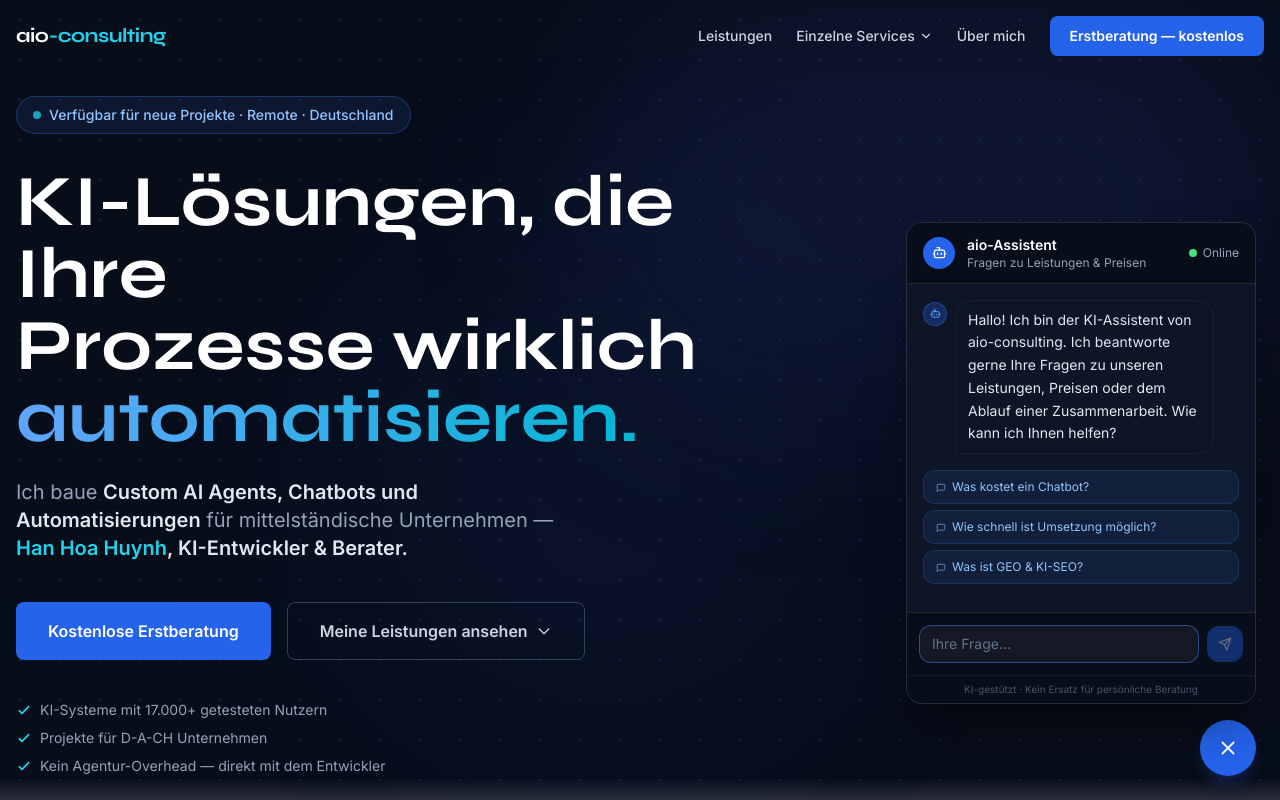
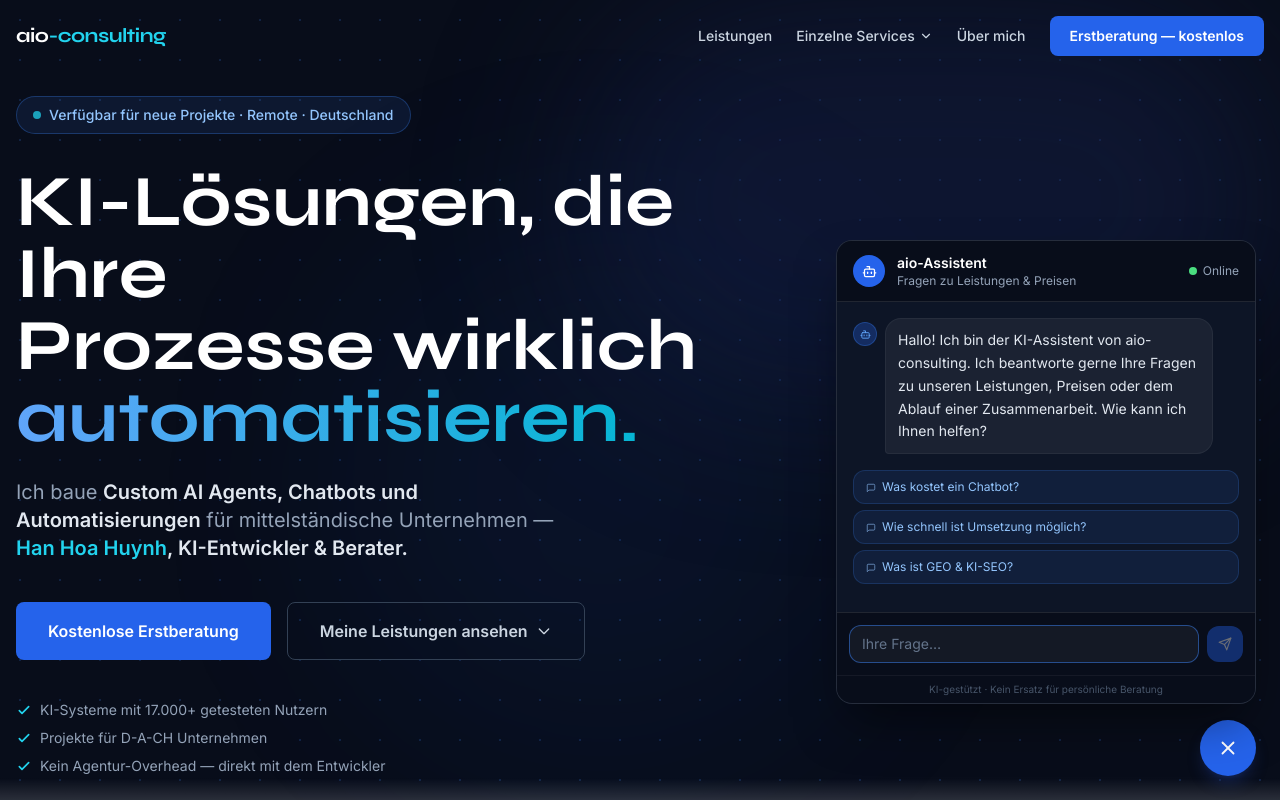
Before and after one commit to hanhoah/aio, a Next.js app: page / in a window 1280 px wide. Both pictures are taken after a click on the button "Chat öffnen". Shown: the top 800 px of the page. Built offline with nearby package versions, Linux system fonts and the light colour scheme.

Commit message:
Update: Automatischer Commit vor Deployment

```diff
--- a/components/layout/header.tsx
+++ b/components/layout/header.tsx
@@ -12,6 +12,7 @@ const Header = () => {
 
   useEffect(() => {
     const handleScroll = () => setIsScrolled(window.scrollY > 20)
+    handleScroll() // Initialen Scroll-Zustand sofort prüfen (wichtig nach HMR / Back-Navigation)
     window.addEventListener("scroll", handleScroll, { passive: true })
     return () => window.removeEventListener("scroll", handleScroll)
   }, [])
--- a/components/ui/chatbot.tsx
+++ b/components/ui/chatbot.tsx
@@ -20,7 +20,74 @@ const SUGGESTED_QUESTIONS = [
   "Was ist GEO & KI-SEO?",
 ];
 
+// --- Markdown Renderer ---
+
+function renderInline(text: string): React.ReactNode[] {
+  const parts = text.split(/(\*\*[^*]+\*\*|\*[^*]+\*|`[^`]+`)/);
+  return parts.map((part, i) => {
+    if (part.startsWith("**") && part.endsWith("**") && part.length > 4) {
+      return (
+        <strong key={i} className="font-semibold text-white">
+          {part.slice(2, -2)}
+        </strong>
+      );
+    }
+    if (part.startsWith("*") && part.endsWith("*") && part.length > 2) {
+      return <em key={i}>{part.slice(1, -1)}</em>;
+    }
+    if (part.startsWith("`") && part.endsWith("`") && part.length > 2) {
+      return (
+        <code key={i} className="bg-white/10 px-1 rounded text-xs font-mono">
+          {part.slice(1, -1)}
+        </code>
+      );
+    }
+    return <React.Fragment key={i}>{part}</React.Fragment>;
+  });
+}
+
+function MarkdownText({ text }: { text: string }) {
+  if (!text) return null;
+  const paragraphs = text.split(/\n\n+/);
+
+  return (
+    <div className="space-y-2">
+      {paragraphs.map((para, pi) => {
+        const lines = para.split("\n").filter(Boolean);
+        const isList = lines.length > 0 && lines.every((l) => /^[-*] /.test(l));
+
+        if (isList) {
+          return (
+            <ul key={pi} className="space-y-1">
+              {lines.map((l, li) => (
+                <li key={li} className="flex items-start gap-2">
+                  <span className="text-blue-400 flex-shrink-0 mt-0.5">•</span>
+                  <span>{renderInline(l.replace(/^[-*] /, ""))}</span>
+                </li>
+              ))}
+            </ul>
+          );
+        }
+
+        return (
+          <p key={pi} className="leading-relaxed">
+            {lines.map((line, li) => (
+              <React.Fragment key={li}>
+                {renderInline(line)}
+                {li < lines.length - 1 && <br />}
+              </React.Fragment>
+            ))}
+          </p>
+        );
+      })}
+    </div>
+  );
+}
+
+// --- Main Component ---
+
 export default function Chatbot() {
+  const [mounted, setMounted] = useState(false);
   const [isOpen, setIsOpen] = useState(false);
   const [messages, setMessages] = useState<Message[]>([INITIAL_MESSAGE]);
   const [input, setInput] = useState("");
@@ -29,6 +96,9 @@ export default function Chatbot() {
   const bottomRef = useRef<HTMLDivElement>(null);
   const inputRef = useRef<HTMLInputElement>(null);
   const abortRef = useRef<AbortController | null>(null);
+
+  // Nur nach Hydration rendern — verhindert SSR/Client-Mismatch in dev (Strict Mode)
+  useEffect(() => setMounted(true), []);
 
   useEffect(() => {
     bottomRef.current?.scrollIntoView({ behavior: "smooth" });
@@ -47,11 +117,11 @@ export default function Chatbot() {
       if (!trimmed || isLoading) return;
 
       const userMessage: Message = { role: "user", content: trimmed };
+      const allMessages = [...messages, userMessage];
+
       setMessages((prev) => [...prev, userMessage]);
       setInput("");
       setIsLoading(true);
-
-      const allMessages = [...messages, userMessage];
 
       abortRef.current = new AbortController();
 
@@ -67,10 +137,11 @@ export default function Chatbot() {
           throw new Error("Antwort fehlgeschlagen");
         }
 
-        // Streaming lesen
         const reader = response.body.getReader();
         const decoder = new TextDecoder();
         let assistantText = "";
+        // Buffer für unvollständige SSE-Zeilen (Chunk-Grenzen)
+        let lineBuffer = "";
 
         setMessages((prev) => [...prev, { role: "assistant", content: "" }]);
 
@@ -78,17 +149,21 @@ export default function Chatbot() {
           const { done, value } = await reader.read();
           if (done) break;
 
-          const chunk = decoder.decode(value, { stream: true });
-          const lines = chunk.split("\n").filter((l) => l.startsWith("data: "));
+          lineBuffer += decoder.decode(value, { stream: true });
+          const lines = lineBuffer.split("\n");
+          // Letzte (potenziell unvollständige) Zeile im Buffer behalten
+          lineBuffer = lines.pop() ?? "";
 
           for (const line of lines) {
-            const data = line.slice(6).trim();
+            const trimmedLine = line.trim();
+            if (!trimmedLine.startsWith("data: ")) continue;
+            const data = trimmedLine.slice(6).trim();
             if (data === "[DONE]") break;
 
             try {
               const parsed = JSON.parse(data);
               const delta = parsed.choices?.[0]?.delta?.content;
-              if (delta) {
+              if (typeof delta === "string") {
                 assistantText += delta;
                 setMessages((prev) => {
                   const updated = [...prev];
@@ -100,7 +175,7 @@ export default function Chatbot() {
                 });
               }
             } catch {
-              // Ungültiges JSON-Fragment überspringen
+              // Ungültiges JSON-Fragment — normal bei SSE, überspringen
             }
           }
         }
@@ -136,6 +211,8 @@ export default function Chatbot() {
     }
   };
 
+  if (!mounted) return null;
+
   return (
     <>
       {/* Floating Button */}
@@ -156,9 +233,9 @@ export default function Chatbot() {
         )}
       </button>
 
-      {/* Chat Panel */}
+      {/* Chat Panel — 420px (~20% breiter als vorher), mobilsicher */}
       {isOpen && (
-        <div className="fixed bottom-24 right-6 z-50 w-[350px] max-w-[calc(100vw-1.5rem)] flex flex-col rounded-2xl border border-white/10 bg-[#0d1526] shadow-2xl shadow-black/50 overflow-hidden">
+        <div className="fixed bottom-24 right-6 z-50 w-[420px] max-w-[calc(100vw-1.5rem)] flex flex-col rounded-2xl border border-white/10 bg-[#0d1526] shadow-2xl shadow-black/50 overflow-hidden">
           {/* Header */}
           <div className="flex items-center gap-3 px-4 py-3 border-b border-white/10 bg-[#080d1a]">
             <div className="w-8 h-8 rounded-full bg-blue-600 flex items-center justify-center flex-shrink-0">
@@ -175,35 +252,39 @@ export default function Chatbot() {
           </div>
 
           {/* Messages */}
-          <div className="flex-1 overflow-y-auto p-4 space-y-3 max-h-[380px] min-h-[200px]">
+          <div className="flex-1 overflow-y-auto p-4 space-y-3 max-h-[420px] min-h-[200px]">
             {messages.map((msg, i) => (
               <div
                 key={i}
                 className={`flex ${msg.role === "user" ? "justify-end" : "justify-start"}`}
               >
                 {msg.role === "assistant" && (
-                  <div className="w-6 h-6 rounded-full bg-blue-600/30 border border-blue-500/30 flex items-center justify-center mr-2 flex-shrink-0 mt-0.5">
+                  <div className="w-6 h-6 rounded-full bg-blue-600/30 border border-blue-500/30 flex items-center justify-center mr-2 flex-shrink-0 mt-1">
                     <Bot size={11} className="text-blue-400" />
                   </div>
                 )}
                 <div
-                  className={`max-w-[82%] px-3 py-2 rounded-2xl text-sm leading-relaxed whitespace-pre-wrap ${
+                  className={`max-w-[85%] px-3 py-2.5 rounded-2xl text-sm ${
                     msg.role === "user"
-                      ? "bg-blue-600 text-white rounded-br-sm"
-                      : "bg-white/8 text-slate-200 rounded-bl-sm border border-white/5"
+                      ? "bg-blue-600 text-white rounded-br-sm leading-relaxed"
+                      : "bg-white/[0.06] text-slate-200 rounded-bl-sm border border-white/5"
                   }`}
                 >
-                  {msg.content || (
-                    <span className="flex items-center gap-1 text-slate-400">
+                  {msg.role === "user" ? (
+                    msg.content
+                  ) : msg.content ? (
+                    <MarkdownText text={msg.content} />
+                  ) : (
+                    <span className="flex items-center gap-1.5 text-slate-400">
                       <Loader2 size={12} className="animate-spin" />
-                      <span className="text-xs">Schreibt...</span>
+                      <span className="text-xs">Schreibt…</span>
                     </span>
                   )}
                 </div>
               </div>
             ))}
 
-            {/* Suggested questions — nur wenn erstes und kein Loading */}
+            {/* Suggested questions — nur beim Start */}
             {messages.length === 1 && !isLoading && (
               <div className="space-y-1.5 pt-1">
                 {SUGGESTED_QUESTIONS.map((q) => (
@@ -233,9 +314,9 @@ export default function Chatbot() {
               value={input}
               onChange={(e) => setInput(e.target.value)}
               onKeyDown={handleKeyDown}
-              placeholder="Ihre Frage..."
+              placeholder="Ihre Frage…"
               disabled={isLoading}
-              className="flex-1 bg-white/5 border border-white/10 rounded-xl px-3 py-2 text-sm text-white placeholder:text-slate-500 focus:outline-none focus:border-blue-500/50 focus:bg-white/8 transition-colors disabled:opacity-50"
+              className="flex-1 bg-white/5 border border-white/10 rounded-xl px-3 py-2 text-sm text-white placeholder:text-slate-500 focus:outline-none focus:border-blue-500/50 transition-colors disabled:opacity-50"
             />
             <button
               type="submit"
@@ -251,7 +332,6 @@ export default function Chatbot() {
             </button>
           </form>
 
-          {/* Footer note */}
           <p className="text-center text-[10px] text-slate-600 py-1.5 border-t border-white/5 bg-[#080d1a]">
             KI-gestützt · Kein Ersatz für persönliche Beratung
           </p>
```
Also changed, not shown: app/icon.svg (added).
